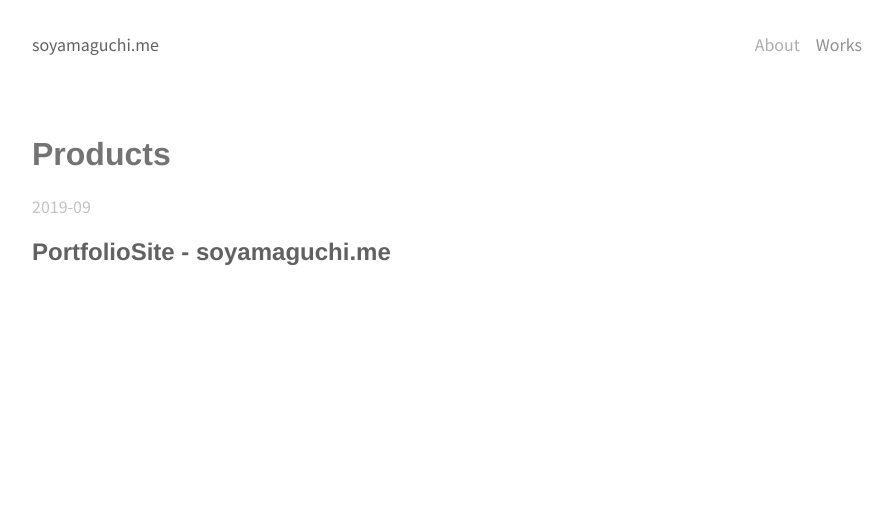
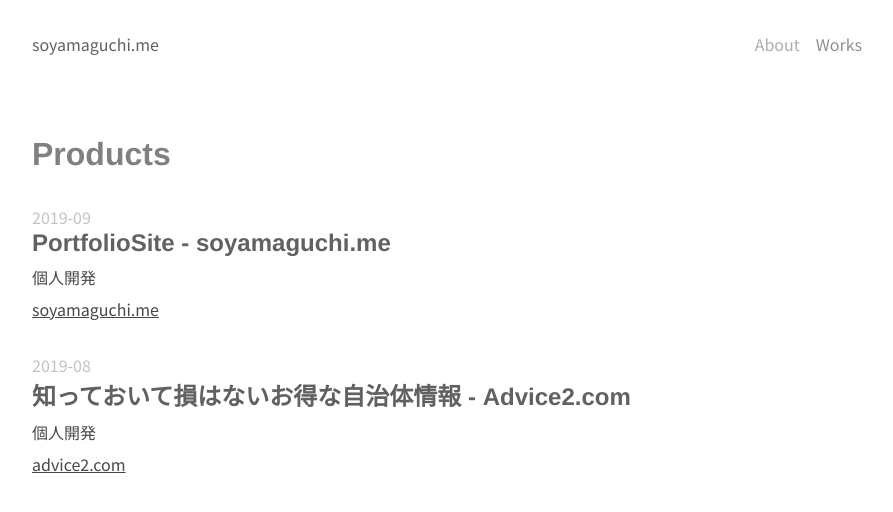
Before and after one commit to soyamaguchi/soyamaguchi.github.io, a Vue app: page /works in a window 1280 px wide. Shown: the top 512 px of the page, without its empty margins (193-1086 px from the left). Built offline with nearby package versions, Linux system fonts and the light colour scheme.

Commit message:
Add worksページのコンテンツ

```diff
--- a/src/components/Achievement.vue
+++ b/src/components/Achievement.vue
@@ -4,6 +4,14 @@
     <div class="products-info">
       <span class="date">2019-09</span>
       <h2>PortfolioSite - soyamaguchi.me</h2>
+      <p>個人開発</p>
+      <a href="https://soyamaguchi.me" target="_blank" rel="noopener">soyamaguchi.me</a>
+    </div>
+    <div class="products-info">
+      <span class="date">2019-08</span>
+      <h2>知っておいて損はないお得な自治体情報 - Advice2.com</h2>
+      <p>個人開発</p>
+      <a href="https://advice2.com" target="_blank" rel="noopener">advice2.com</a>
     </div>
   </div>
 </template>
@@ -15,17 +23,32 @@ export default {
 </script>
 
 <style lang="scss" scoped>
+$font-fam: 'Helvetica Neue', Helvetica, Arial, sans-serif;
+
 .achievement {
   h1 {
-    font-family: 'Helvetica Neue', Helvetica, Arial, sans-serif;
-    color: #737373;
+    margin: 0 0 2rem;
+    font-family: $font-fam;
+    color: #808080;
   }
-  .date {
-    color: #c2c2c2;
+  .products-info {
+    margin-bottom: 2rem;
+    .date {
+      color: #c2c2c2;
+    }
+    h2 {
+      margin: 0;
+      font-family: $font-fam;
+      color: #616161;
+    }
+    p,
+    a {
+      color: #474747;
+    }
+    p {
+      margin: 0.5rem 0;
+    }
   }
-  h2 {
-    font-family: 'Helvetica Neue', Helvetica, Arial, sans-serif;
-    color: #616161;
-  }
+
 }
 </style>
```
